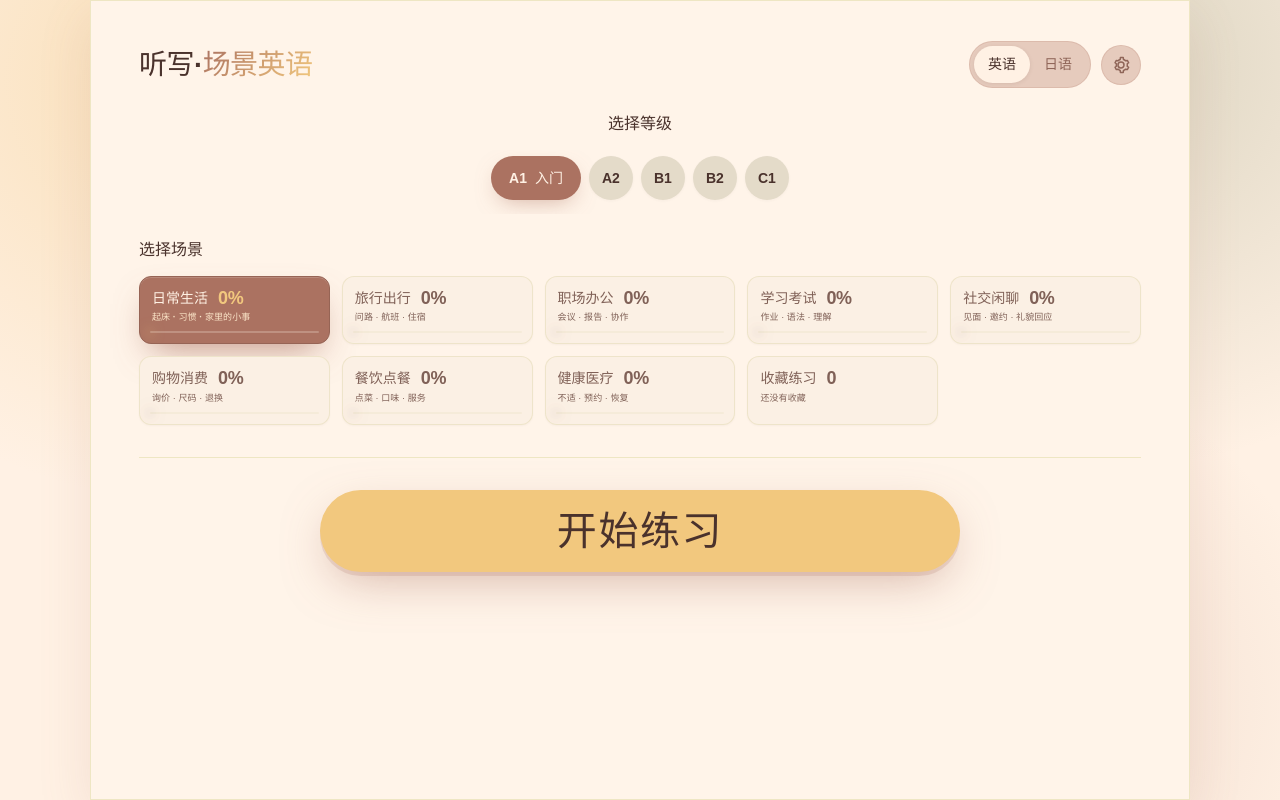
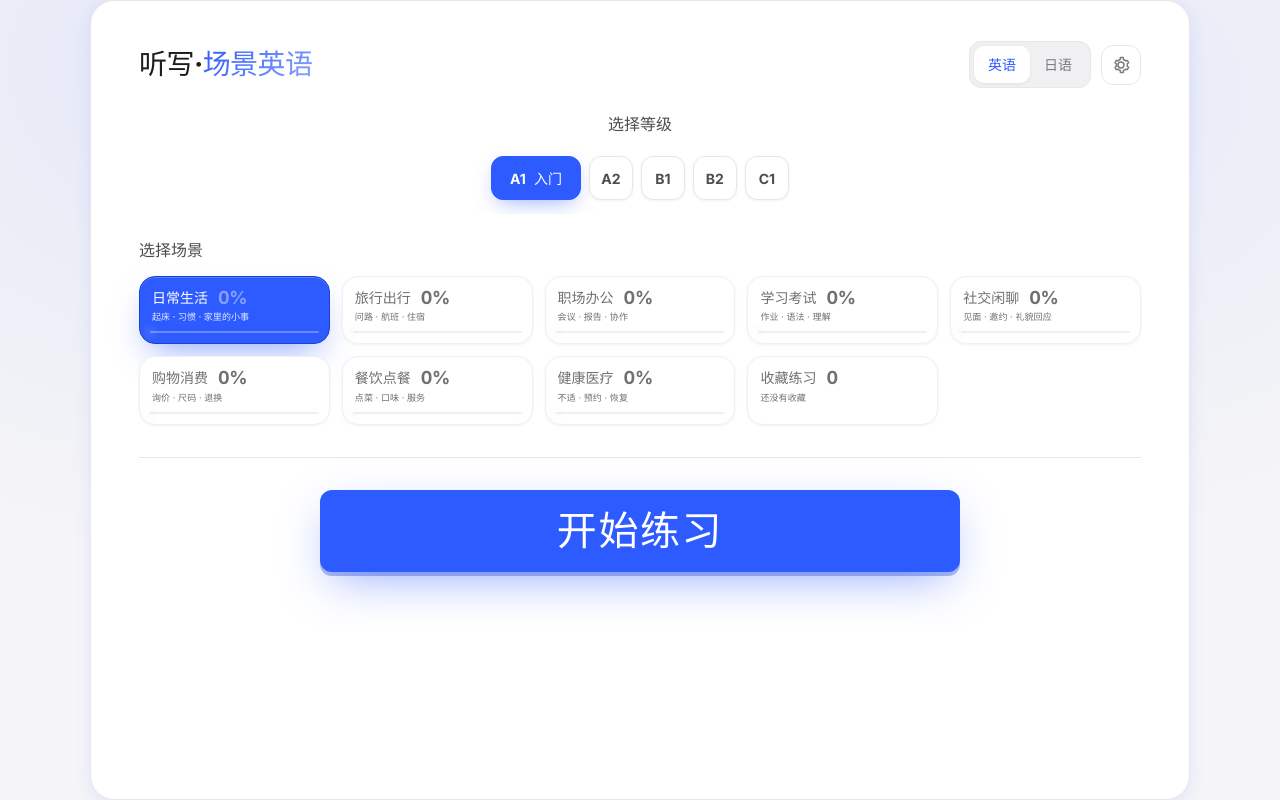
Before and after one commit to 726194dd/SentenceLab, a React (Vite) app: page / in a window 1280 px wide. Built offline with nearby package versions, Linux system fonts and the light colour scheme; no server answers; a small style sheet from the web is missing.

Commit message:
调整整个网站配色设计

```diff
--- a/index.html
+++ b/index.html
@@ -4,11 +4,12 @@
     <meta charset="UTF-8" />
     <meta name="viewport" content="width=device-width, initial-scale=1.0, viewport-fit=cover" />
     <title>Sentence Lab · 句子实验室</title>
-    <link rel="preconnect" href="https://cdn.jsdelivr.net" crossorigin />
-    <link rel="stylesheet" href="https://cdn.jsdelivr.net/npm/harmonyos-sans-webfont-splitted@1.2.1/dist/HarmonyOS_Sans_SC/Regular.css" />
-    <link rel="stylesheet" href="https://cdn.jsdelivr.net/npm/harmonyos-sans-webfont-splitted@1.2.1/dist/HarmonyOS_Sans_SC/Medium.css" />
-    <link rel="stylesheet" href="https://cdn.jsdelivr.net/npm/harmonyos-sans-webfont-splitted@1.2.1/dist/HarmonyOS_Sans_SC/Semibold.css" />
-    <link rel="stylesheet" href="https://cdn.jsdelivr.net/npm/harmonyos-sans-webfont-splitted@1.2.1/dist/HarmonyOS_Sans_SC/Bold.css" />
+    <link rel="preconnect" href="https://fonts.googleapis.com" crossorigin />
+    <link rel="preconnect" href="https://fonts.gstatic.com" crossorigin />
+    <link
+      href="https://fonts.googleapis.com/css2?family=Inter:wght@400;500;600;700&display=swap"
+      rel="stylesheet"
+    />
   </head>
   <body>
     <div id="root"></div>
--- a/src/components/Home.tsx
+++ b/src/components/Home.tsx
@@ -21,10 +21,10 @@
 }
 
 function progressTone(percent: number): string {
-  if (percent < 30) return "var(--muted)";
-  if (percent < 60) return "var(--clay)";
-  if (percent < 80) return "var(--honey)";
-  return "var(--sage)";
+  if (percent < 30) return "var(--text-tertiary)";
+  if (percent < 60) return "var(--blue-soft)";
+  if (percent < 80) return "var(--blue)";
+  return "var(--success)";
 }
 
 function sceneCardStyle(percent: number): CSSProperties {
--- a/src/components/Practice.tsx
+++ b/src/components/Practice.tsx
@@ -222,7 +222,7 @@
               {sentence.level}
             </span>
             <span className="chip">{scenarioLabel(sentence.scenario)}</span>
-            <span className="chip">第 {questionNo} 题 / 共 {pool.length} 题</span>
+            <span className="chip">{questionNo}/{pool.length}题</span>
             {!access.unlocked && !access.expired ? (
               <span className="chip trial-clock">{access.clock}</span>
             ) : null}
--- a/src/index.css
+++ b/src/index.css
@@ -1,24 +1,56 @@
 :root {
-  --cream: #fff1e4;
-  --sand: #e7dba9;
-  --honey: #f2c87e;
-  --sage: #969d7b;
-  --clay: #ab7261;
-  --paper: var(--cream);
-  --sheet: var(--cream);
-  --ink: #4a322c;
-  --muted: #8f6558;
-  --line: var(--sand);
-  --terracotta: var(--clay);
-  --terracotta-deep: #8a5a4c;
-  --honey-soft: color-mix(in srgb, var(--honey) 34%, var(--cream));
-  --leaf: #2f6a4a;
-  --leaf-soft: #dceee3;
-  --rose: #b42318;
-  --rose-soft: #f8d7d3;
-  --navy: #5c4038;
-  --shadow: 0 18px 50px rgba(171, 114, 97, 0.14);
-  --font: "HarmonyOS Sans SC", "Microsoft YaHei", "PingFang SC", sans-serif;
+  /* Design spec — blue / white / gray */
+  --blue: #2e5bff;
+  --blue-soft: #86a1ff;
+  --blue-muted: #e8edff;
+  --blue-deep: #1e40cc;
+
+  --text-primary: #1e1e1e;
+  --text-secondary: #4e4e4e;
+  --text-tertiary: #7b7b7b;
+
+  --success: #27ae60;
+  --success-soft: #e8f8ef;
+  --error: #e74c3c;
+  --error-soft: #fdedeb;
+  --warning: #f39c12;
+
+  --bg-page: #f5f5f7;
+  --bg-card: #ffffff;
+  --border: #e5e7eb;
+  --border-light: #f0f0f2;
+
+  --radius-sm: 8px;
+  --radius-md: 12px;
+  --radius-lg: 16px;
+  --radius-xl: 24px;
+
+  --shadow-sm: 0 1px 3px rgba(30, 30, 30, 0.06);
+  --shadow-md: 0 4px 16px rgba(46, 91, 255, 0.1);
+  --shadow-lg: 0 12px 40px rgba(46, 91, 255, 0.12);
+
+  /* Legacy aliases — keep existing class references working */
+  --cream: #ffffff;
+  --sand: var(--border-light);
+  --honey: var(--blue);
+  --sage: var(--blue-soft);
+  --clay: var(--blue);
+  --paper: var(--bg-page);
+  --sheet: var(--bg-card);
+  --ink: var(--text-primary);
+  --muted: var(--text-tertiary);
+  --line: var(--border);
+  --terracotta: var(--blue);
+  --terracotta-deep: var(--blue-deep);
+  --honey-soft: var(--blue-muted);
+  --leaf: var(--success);
+  --leaf-soft: var(--success-soft);
+  --rose: var(--error);
+  --rose-soft: var(--error-soft);
+  --navy: var(--text-secondary);
+  --shadow: var(--shadow-lg);
+
+  --font: "Inter", "PingFang SC", "Microsoft YaHei", system-ui, sans-serif;
   --font-ui: 400;
   --font-body: 500;
   --font-title: 600;
@@ -79,9 +111,8 @@
   margin: 0;
   overflow-x: hidden;
   background:
-    radial-gradient(circle at 14% 10%, color-mix(in srgb, var(--honey) 42%, transparent), transparent 32%),
-    radial-gradient(circle at 88% 8%, color-mix(in srgb, var(--sage) 32%, transparent), transparent 30%),
-    radial-gradient(circle at 78% 88%, color-mix(in srgb, var(--clay) 18%, transparent), transparent 28%),
+    radial-gradient(circle at 12% 8%, color-mix(in srgb, var(--blue) 8%, transparent), transparent 36%),
+    radial-gradient(circle at 88% 12%, color-mix(in srgb, var(--blue-soft) 12%, transparent), transparent 32%),
     var(--paper);
 }
 
@@ -123,11 +154,10 @@
   width: min(1100px, calc(100% - 32px));
   padding: 40px 48px 48px;
   text-align: left;
-  background: color-mix(in srgb, var(--cream) 82%, #fff);
-  border: 1px solid color-mix(in srgb, var(--sand) 70%, #fff);
-  border-radius: 0;
-  box-shadow: var(--shadow);
-  backdrop-filter: blur(20px);
+  background: var(--bg-card);
+  border: 1px solid var(--border);
+  border-radius: var(--radius-xl);
+  box-shadow: var(--shadow-md);
 }
 
 @media (min-width: 641px) {
@@ -167,12 +197,12 @@
   width: 40px;
   height: 40px;
   padding: 0;
-  border: 1px solid color-mix(in srgb, var(--clay) 18%, transparent);
-  border-radius: 999px;
-  background: color-mix(in srgb, var(--paper) 70%, var(--clay) 30%);
-  color: var(--muted);
+  border: 1px solid var(--border);
+  border-radius: var(--radius-md);
+  background: var(--bg-card);
+  color: var(--text-tertiary);
   cursor: pointer;
-  transition: background 0.15s ease, color 0.15s ease, box-shadow 0.15s ease;
+  transition: background 0.15s ease, color 0.15s ease, box-shadow 0.15s ease, border-color 0.15s ease;
 }
 
 .home-settings-btn svg {
@@ -182,16 +212,17 @@
 
 .home-settings-btn:hover,
 .home-settings-btn.active {
-  color: var(--ink);
+  color: var(--blue);
+  border-color: color-mix(in srgb, var(--blue) 24%, var(--border));
 }
 
 .home-settings-btn.active {
-  background: var(--paper);
-  box-shadow: 0 1px 4px color-mix(in srgb, var(--ink) 10%, transparent);
+  background: var(--blue-muted);
+  box-shadow: var(--shadow-sm);
 }
 
 .home-settings-btn:focus-visible {
-  outline: 2px solid var(--honey);
+  outline: 2px solid var(--blue);
   outline-offset: 2px;
 }
 
@@ -214,28 +245,28 @@
 .lang-switch {
   display: inline-flex;
   padding: 4px;
-  border-radius: 999px;
-  background: color-mix(in srgb, var(--paper) 70%, var(--clay) 30%);
-  border: 1px solid color-mix(in srgb, var(--clay) 18%, transparent);
+  border-radius: var(--radius-md);
+  background: var(--border-light);
+  border: 1px solid var(--border);
 }
 
 .lang-switch-btn {
   border: 0;
   background: transparent;
-  color: var(--muted);
+  color: var(--text-tertiary);
   font: inherit;
   font-size: 14px;
   font-weight: 600;
   padding: 8px 14px;
-  border-radius: 999px;
+  border-radius: calc(var(--radius-md) - 2px);
   cursor: pointer;
   transition: background 0.15s ease, color 0.15s ease, box-shadow 0.15s ease;
 }
 
 .lang-switch-btn.active {
-  background: var(--paper);
-  color: var(--ink);
-  box-shadow: 0 1px 4px color-mix(in srgb, var(--ink) 10%, transparent);
+  background: var(--bg-card);
+  color: var(--blue);
+  box-shadow: var(--shadow-sm);
 }
 
 .lang-switch-btn:not(.active):hover {
@@ -253,9 +284,9 @@
   overflow: hidden;
   padding: 12px;
   min-height: 48px;
-  border-radius: 14px;
-  background: color-mix(in srgb, var(--paper) 82%, var(--sand) 18%);
-  border: 1px solid color-mix(in srgb, var(--clay) 12%, transparent);
+  border-radius: var(--radius-md);
+  background: var(--bg-card);
+  border: 1px solid var(--border);
   cursor: ew-resize;
   touch-action: none;
   user-select: none;
@@ -265,7 +296,7 @@
   position: absolute;
   inset: 0 auto 0 0;
   width: calc(var(--volume-pct, 50) * 1%);
-  background: color-mix(in srgb, var(--honey) 26%, transparent);
+  background: color-mix(in srgb, var(--blue) 14%, transparent);
   pointer-events: none;
   transition: width 0.1s ease;
 }
@@ -303,10 +334,10 @@
 }
 
 .brand-kicker {
-  letter-spacing: 0.16em;
+  letter-spacing: 0.12em;
   text-transform: uppercase;
   font-size: 12px;
-  color: var(--terracotta);
+  color: var(--blue);
   font-weight: var(--font-body);
 }
 
@@ -317,10 +348,11 @@
   letter-spacing: -0.02em;
   line-height: 1.2;
   overflow-wrap: anywhere;
+  color: var(--text-primary);
 }
 
 .brand-title span {
-  background: linear-gradient(135deg, var(--clay), var(--honey));
+  background: linear-gradient(135deg, var(--blue), var(--blue-soft));
   -webkit-background-clip: text;
   background-clip: text;
   color: transparent;
@@ -334,6 +366,7 @@
   font-size: 16px;
   font-weight: var(--font-title);
   margin-bottom: 14px;
+  color: var(--text-secondary);
 }
 
 .home-section.is-levels {
@@ -347,10 +380,10 @@
 
 .panel {
   background: var(--sheet);
-  border: 1px solid var(--line);
-  border-radius: 24px;
-  box-shadow: var(--shadow);
-  padding: 22px;
+  border: 1px solid var(--border);
+  border-radius: var(--radius-xl);
+  box-shadow: var(--shadow-sm);
+  padding: 24px;
 }
 
 .panel h2 {
@@ -386,12 +419,12 @@
   width: 44px;
   height: 44px;
   padding: 0;
-  border: 0;
-  border-radius: 999px;
-  background: color-mix(in srgb, var(--sage) 26%, var(--cream));
-  color: var(--ink);
+  border: 1px solid var(--border);
+  border-radius: var(--radius-md);
+  background: var(--bg-card);
+  color: var(--text-secondary);
   font-weight: var(--font-body);
-  box-shadow: 0 1px 3px rgba(74, 50, 44, 0.04);
+  box-shadow: var(--shadow-sm);
   flex: 0 0 auto;
   overflow: hidden;
   white-space: nowrap;
@@ -401,7 +434,8 @@
     gap 0.28s ease,
     background 0.2s ease,
     color 0.2s ease,
-    box-shadow 0.2s ease;
+    box-shadow 0.2s ease,
+    border-color 0.2s ease;
 }
 
 .level-pill strong {
@@ -421,21 +455,23 @@
 }
 
 .level-pill:hover {
-  background: color-mix(in srgb, var(--sage) 38%, var(--cream));
-  box-shadow: 0 4px 14px -6px rgba(74, 50, 44, 0.16);
+  background: var(--blue-muted);
+  border-color: color-mix(in srgb, var(--blue) 20%, var(--border));
+  box-shadow: var(--shadow-md);
 }
 
 .level-pill.active:hover {
-  box-shadow: 0 10px 24px -8px color-mix(in srgb, var(--clay) 55%, transparent);
+  box-shadow: 0 10px 24px -8px color-mix(in srgb, var(--blue) 45%, transparent);
 }
 
 .level-pill.active {
   width: auto;
   padding: 0 18px;
   gap: 8px;
-  background: var(--clay);
-  color: var(--cream);
-  box-shadow: 0 8px 22px -8px color-mix(in srgb, var(--clay) 55%, transparent);
+  background: var(--blue);
+  border-color: var(--blue);
+  color: #fff;
+  box-shadow: 0 8px 22px -8px color-mix(in srgb, var(--blue) 55%, transparent);
 }
 
 .level-pill.active .level-pill-label {
@@ -455,13 +491,13 @@
   flex-direction: column;
   gap: 4px;
   padding: 12px 12px 20px;
-  border: 1px solid color-mix(in srgb, var(--sand) 72%, transparent);
-  border-radius: 12px;
-  background: color-mix(in srgb, var(--paper) 90%, var(--sand));
+  border: 1px solid var(--border);
+  border-radius: var(--radius-lg);
+  background: var(--bg-card);
   color: inherit;
   text-align: left;
   overflow: hidden;
-  box-shadow: 0 1px 2px rgba(74, 50, 44, 0.04);
+  box-shadow: var(--shadow-sm);
   animation: scene-fade-up 0.4s ease both;
   transition:
     transform 0.2s ease,
@@ -480,8 +516,8 @@
   bottom: 10px;
   height: 2px;
   border-radius: 999px;
-  background: color-mix(in srgb, var(--sand) 35%, transparent);
-  opacity: 0.7;
+  background: var(--border-light);
+  opacity: 1;
 }
 
 .scene-card::after {
@@ -492,10 +528,8 @@
   width: calc((100% - 20px) * var(--scene-progress-num, 0) / 100);
   height: 2px;
   border-radius: 999px;
-  background: color-mix(in srgb, var(--scene-progress-color, var(--clay)) 75%, #fff);
-  box-shadow:
-    0 0 8px 1px color-mix(in srgb, var(--scene-progress-color, var(--clay)) 55%, #fff),
-    0 0 18px 2px color-mix(in srgb, var(--scene-progress-color, var(--clay)) 28%, transparent);
+  background: var(--scene-progress-color, var(--blue));
+  box-shadow: 0 0 8px 1px color-mix(in srgb, var(--scene-progress-color, var(--blue)) 35%, transparent);
   transition: width 0.6s ease, box-shadow 0.3s ease;
 }
 
@@ -522,44 +556,40 @@
 
 .scene-card:hover:not(.active) {
   transform: translateY(-3px);
-  border-color: color-mix(in srgb, var(--sand) 90%, var(--clay));
-  box-shadow: 0 10px 24px -14px rgba(171, 114, 97, 0.16);
+  border-color: color-mix(in srgb, var(--blue) 24%, var(--border));
+  box-shadow: var(--shadow-md);
 }
 
 .scene-grid:has(.scene-card.active) .scene-card:not(.active),
 .scene-grid:has(.favorite-card.active) .scene-card:not(.active),
 .scene-grid:has(.scene-card.active) .favorite-card:not(.active) {
-  background: color-mix(in srgb, var(--cream) 94%, var(--sand));
-  border-color: color-mix(in srgb, var(--sand) 55%, transparent);
-  opacity: 0.68;
-  filter: saturate(0.78);
+  background: var(--bg-card);
+  border-color: var(--border-light);
+  opacity: 0.55;
+  filter: saturate(0.85);
 }
 
 .scene-card.active {
-  background: var(--clay);
-  border-color: color-mix(in srgb, var(--ink) 22%, var(--clay));
+  background: var(--blue);
+  border-color: var(--blue-deep);
   box-shadow:
-    inset 0 1px 0 color-mix(in srgb, #fff 16%, transparent),
-    0 16px 34px -12px color-mix(in srgb, var(--clay) 72%, transparent);
+    inset 0 1px 0 color-mix(in srgb, #fff 20%, transparent),
+    0 16px 34px -12px color-mix(in srgb, var(--blue) 55%, transparent);
   transform: translateY(-4px);
   opacity: 1;
   filter: none;
 }
 
 .scene-card.active::before {
-  background: color-mix(in srgb, var(--cream) 24%, transparent);
+  background: color-mix(in srgb, #fff 28%, transparent);
   opacity: 1;
 }
 
 .scene-card.active::after {
   height: 3px;
   bottom: 9px;
-  background: linear-gradient(
-    90deg,
-    var(--honey),
-    color-mix(in srgb, var(--cream) 82%, var(--honey))
-  );
-  box-shadow: 0 0 12px 2px color-mix(in srgb, var(--honey) 58%, transparent);
+  background: linear-gradient(90deg, #fff, color-mix(in srgb, #fff 72%, var(--blue-soft)));
+  box-shadow: 0 0 10px 2px color-mix(in srgb, #fff 40%, transparent);
 }
 
 .scene-card-head {
@@ -575,12 +605,12 @@
   font-size: 14px;
   font-weight: var(--font-body);
   line-height: 1.3;
-  color: color-mix(in srgb, var(--muted) 58%, var(--ink));
+  color: var(--text-secondary);
 }
 
 .scene-card.active .scene-card-name {
   font-weight: var(--font-display);
-  color: var(--cream);
+  color: #fff;
 }
 
 .scene-card-percent {
@@ -590,11 +620,11 @@
   line-height: 1;
   letter-spacing: -0.02em;
   font-variant-numeric: tabular-nums;
-  color: color-mix(in srgb, var(--muted) 72%, var(--ink));
+  color: var(--text-primary);
 }
 
 .scene-card.active .scene-card-percent {
-  color: var(--honey);
+  color: var(--blue-soft);
 }
 
 .scene-card-tags {
@@ -602,11 +632,11 @@
   font-size: 9px;
   line-height: 1.35;
   letter-spacing: 0.01em;
-  color: color-mix(in srgb, var(--muted) 92%, transparent);
+  color: var(--text-tertiary);
 }
 
 .scene-card.active .scene-card-tags {
-  color: color-mix(in srgb, var(--cream) 74%, var(--honey));
+  color: color-mix(in srgb, #fff 78%, var(--blue-soft));
   font-weight: 600;
 }
 
@@ -633,31 +663,31 @@
 
 .favorite-card:hover:not(.active) {
   transform: translateY(-3px);
-  border-color: color-mix(in srgb, var(--sand) 90%, var(--clay));
-  box-shadow: 0 10px 24px -14px rgba(171, 114, 97, 0.16);
+  border-color: color-mix(in srgb, var(--blue) 24%, var(--border));
+  box-shadow: var(--shadow-md);
 }
 
 .favorite-card.active {
-  background: var(--clay);
-  border-color: color-mix(in srgb, var(--ink) 22%, var(--clay));
+  background: var(--blue);
+  border-color: var(--blue-deep);
   box-shadow:
-    inset 0 1px 0 color-mix(in srgb, #fff 16%, transparent),
-    0 16px 34px -12px color-mix(in srgb, var(--clay) 72%, transparent);
+    inset 0 1px 0 color-mix(in srgb, #fff 20%, transparent),
+    0 16px 34px -12px color-mix(in srgb, var(--blue) 55%, transparent);
   transform: translateY(-4px);
   opacity: 1;
   filter: none;
 }
 
 .favorite-card.active .scene-card-name {
-  color: var(--cream);
+  color: #fff;
 }
 
 .favorite-card.active .scene-card-percent {
-  color: var(--honey);
+  color: var(--blue-soft);
 }
 
 .favorite-card.active .scene-card-tags {
-  color: color-mix(in srgb, var(--cream) 74%, var(--honey));
+  color: color-mix(in srgb, #fff 78%, var(--blue-soft));
   font-weight: 600;
 }
 
@@ -668,24 +698,25 @@
   font-size: 40px;
   font-weight: var(--font-display);
   letter-spacing: 0.04em;
-  transition: transform 0.2s ease, box-shadow 0.2s ease;
+  border-radius: var(--radius-lg);
+  transition: transform 0.2s ease, box-shadow 0.2s ease, background 0.2s ease;
   box-shadow:
-    0 16px 48px -12px color-mix(in srgb, var(--clay) 52%, transparent),
-    0 4px 0 color-mix(in srgb, var(--clay) 18%, transparent);
+    0 16px 48px -12px color-mix(in srgb, var(--blue) 52%, transparent),
+    0 4px 0 color-mix(in srgb, var(--blue-deep) 35%, transparent);
 }
 
 .btn-start:hover:not(:disabled) {
   transform: translateY(-2px);
   box-shadow:
-    0 20px 56px -10px color-mix(in srgb, var(--clay) 58%, transparent),
-    0 6px 0 color-mix(in srgb, var(--clay) 22%, transparent);
+    0 20px 56px -10px color-mix(in srgb, var(--blue) 58%, transparent),
+    0 6px 0 color-mix(in srgb, var(--blue-deep) 40%, transparent);
 }
 
 .btn-start:active:not(:disabled) {
   transform: translateY(1px);
   box-shadow:
-    0 10px 32px -12px color-mix(in srgb, var(--clay) 48%, transparent),
-    0 2px 0 color-mix(in srgb, var(--clay) 16%, transparent);
+    0 10px 32px -12px color-mix(in srgb, var(--blue) 48%, transparent),
+    0 2px 0 color-mix(in srgb, var(--blue-deep) 30%, transparent);
 }
 
 .start-row {
@@ -702,7 +733,7 @@
   margin-top: 8px;
   padding-top: 32px;
   padding-bottom: 8px;
-  border-top: 1px solid color-mix(in srgb, var(--sand) 70%, #fff);
+  border-top: 1px solid var(--border);
 }
 
 .start-meta {
@@ -715,10 +746,11 @@
   justify-content: center;
   gap: 8px;
   border: 0;
-  border-radius: 999px;
+  border-radius: var(--radius-md);
   padding: 11px 18px;
   min-height: 44px;
   font-weight: var(--font-body);
+  transition: background 0.15s ease, box-shadow 0.15s ease, color 0.15s ease, border-color 0.15s ease;
 }
 
 .btn svg {
@@ -727,12 +759,12 @@
 }
 
 .btn-primary {
-  background: var(--honey);
-  color: var(--ink);
-}
-
-.btn-primary:hover {
-  background: color-mix(in srgb, var(--honey) 72%, var(--clay));
+  background: var(--blue);
+  color: #fff;
+}
+
+.btn-primary:hover:not(:disabled) {
+  background: var(--blue-deep);
 }
 
 .btn:disabled {
@@ -742,13 +774,19 @@
 
 .btn-ghost {
   background: transparent;
-  color: var(--navy);
-  border: 1px solid var(--line);
+  color: var(--text-secondary);
+  border: 1px solid var(--border);
+}
+
+.btn-ghost:hover:not(:disabled) {
+  border-color: color-mix(in srgb, var(--blue) 24%, var(--border));
+  color: var(--blue);
+  background: var(--blue-muted);
 }
 
 .btn-soft {
-  background: var(--sand);
-  color: var(--ink);
+  background: var(--border-light);
+  color: var(--text-primary);
 }
 
 .speech-note {
@@ -856,7 +894,7 @@
 }
 
 .practice-page .btn-ghost {
-  background: color-mix(in srgb, var(--cream) 86%, transparent);
+  background: color-mix(in srgb, var(--bg-card) 88%, transparent);
 }
 
 .practice-page.stage .app-shell {
@@ -908,18 +946,19 @@
 }
 
 .crumbs-back:hover {
-  color: var(--clay);
+  color: var(--blue);
 }
 
 .crumbs-back:focus-visible {
-  outline: 2px solid var(--honey);
+  outline: 2px solid var(--blue);
   outline-offset: 2px;
   border-radius: 4px;
 }
 
 .chip {
-  background: var(--sand);
-  border-radius: 999px;
+  background: var(--blue-muted);
+  color: var(--blue-deep);
+  border-radius: var(--radius-sm);
   padding: 6px 10px;
   font-size: 13px;
   font-weight: var(--font-body);
@@ -943,6 +982,8 @@
   gap: 10px 18px;
   width: min(560px, 100%);
   margin: 2em auto 0.5em;
+  padding-bottom: 0.5em;
+  border-bottom: max(1px, 0.07em) solid currentColor;
   color: var(--muted);
   font-size: 14px;
   font-weight: var(--font-body);
@@ -991,7 +1032,7 @@
 }
 
 .fav-btn.is-on {
-  color: var(--honey);
+  color: var(--warning);
 }
 
 .favorite-card:disabled {
@@ -1039,9 +1080,9 @@
   gap: 6px;
   margin-left: auto;
   padding: 4px 8px 4px 10px;
-  border-radius: 999px;
-  background: color-mix(in srgb, var(--sand) 45%, var(--cream));
-  color: var(--muted);
+  border-radius: var(--radius-md);
+  background: var(--border-light);
+  color: var(--text-tertiary);
   cursor: pointer;
   user-select: none;
 }
@@ -1073,7 +1114,7 @@
   position: absolute;
   inset: 0;
   border-radius: 999px;
-  background: var(--sand);
+  background: var(--border);
   transition: background 0.2s ease;
   pointer-events: none;
 }
@@ -1086,13 +1127,13 @@
   width: 18px;
   height: 18px;
   border-radius: 50%;
-  background: var(--cream);
-  box-shadow: 0 1px 3px rgba(74, 50, 44, 0.22);
+  background: #fff;
+  box-shadow: 0 1px 3px rgba(30, 30, 30, 0.16);
   transition: transform 0.2s ease;
 }
 
 .switch input:checked + .switch-ui {
-  background: var(--honey);
+  background: var(--blue);
 }
 
 .switch input:checked + .switch-ui::after {
@@ -1100,7 +1141,7 @@
 }
 
 .switch input:focus-visible + .switch-ui {
-  outline: 2px solid var(--honey);
+  outline: 2px solid var(--blue);
   outline-offset: 2px;
 }
 
@@ -1231,7 +1272,7 @@
 }
 
 .pos-pron {
-  --pos-bg: #ab7261;
+  --pos-bg: #5b86a6;
 }
 
 .pos-prep {
@@ -1239,11 +1280,11 @@
 }
 
 .pos-conj {
-  --pos-bg: #8f6558;
+  --pos-bg: #6b7c9e;
 }
 
 .pos-other {
-  --pos-bg: #8a7a6a;
+  --pos-bg: #7b8794;
 }
 
 .word-blank-ipa,
@@ -1368,7 +1409,7 @@
 }
 
 .word-blank-body input:focus {
-  border-bottom-color: var(--honey);
+  border-bottom-color: var(--blue);
 }
 
 .word-blank.wrong .word-blank-body input {
@@ -1408,19 +1449,19 @@
 .feedback {
   margin-top: 16px;
   padding: 16px;
-  border-radius: 16px;
+  border-radius: var(--radius-lg);
   background: var(--sheet);
-  border: 1px solid var(--line);
+  border: 1px solid var(--border);
 }
 
 .feedback.ok {
-  background: var(--leaf-soft);
-  border-color: #b7d7c4;
+  background: var(--success-soft);
+  border-color: color-mix(in srgb, var(--success) 28%, var(--border));
 }
 
 .feedback.bad {
-  background: #fff7f6;
-  border-color: #f0c7c2;
+  background: var(--error-soft);
+  border-color: color-mix(in srgb, var(--error) 28%, var(--border));
 }
 
 .stat {
@@ -1458,8 +1499,8 @@
 
 .answer-word:hover,
 .answer-word.is-on {
-  color: var(--terracotta-deep);
-  border-bottom-color: var(--honey);
+  color: var(--blue-deep);
+  border-bottom-color: var(--blue);
 }
 
 .answer-alt {
@@ -1470,8 +1511,8 @@
   margin-top: 14px;
   text-align: left;
   background: var(--sheet);
-  border: 1px solid var(--line);
-  border-radius: 16px;
+  border: 1px solid var(--border);
+  border-radius: var(--radius-lg);
   padding: 14px 16px;
   max-width: 100%;
   overflow-wrap: anywhere;
@@ -1528,9 +1569,9 @@
   gap: 8px;
   margin-top: 8px;
   padding: 8px 10px;
-  border-radius: 12px;
-  background: var(--honey-soft);
-  color: var(--ink);
+  border-radius: var(--radius-md);
+  background: var(--blue-muted);
+  color: var(--text-primary);
 }
 
 .word-gloss b {
@@ -1542,9 +1583,9 @@
   display: inline-block;
   font-size: 12px;
   font-weight: var(--font-body);
-  color: var(--terracotta-deep);
-  background: var(--honey-soft);
-  border-radius: 999px;
+  color: var(--blue-deep);
+  background: var(--blue-muted);
+  border-radius: var(--radius-sm);
   padding: 2px 8px;
 }
 
@@ -1556,8 +1597,8 @@
 
 .note-block {
   background: var(--sheet);
-  border: 1px solid var(--line);
-  border-radius: 16px;
+  border: 1px solid var(--border);
+  border-radius: var(--radius-lg);
   padding: 14px 16px;
 }
 
@@ -1594,17 +1635,17 @@
 }
 
 .drill-card {
-  border: 1px solid var(--line);
-  border-radius: 16px;
+  border: 1px solid var(--border);
+  border-radius: var(--radius-lg);
   padding: 14px;
   background: var(--sheet);
 }
 
 .focus {
   display: inline-block;
-  background: var(--honey-soft);
-  color: var(--terracotta-deep);
-  border-radius: 999px;
+  background: var(--blue-muted);
+  color: var(--blue-deep);
+  border-radius: var(--radius-sm);
   padding: 3px 8px;
   font-size: 12px;
   font-weight: var(--font-body);
@@ -1626,7 +1667,8 @@
   overflow-y: auto;
   -webkit-overflow-scrolling: touch;
   padding: max(16px, env(safe-area-inset-top, 0px)) max(16px, env(safe-area-inset-right, 0px)) max(16px, env(safe-area-inset-bottom, 0px)) max(16px, env(safe-area-inset-left, 0px));
-  background: color-mix(in srgb, var(--cream) 78%, transparent);
+  background: color-mix(in srgb, var(--bg-page) 82%, transparent);
+  backdrop-filter: blur(8px);
 }
 
 .paywall-card {
@@ -1648,13 +1690,19 @@
 
 .paywall-code {
   width: 100%;
-  border: 1px solid var(--line);
-  border-radius: 12px;
-  background: var(--cream);
+  border: 1px solid var(--border);
+  border-radius: var(--radius-md);
+  background: var(--bg-card);
   color: var(--ink);
   padding: 10px 12px;
   text-align: center;
   font-size: 16px;
+}
+
+.paywall-code:focus {
+  outline: 2px solid var(--blue);
+  outline-offset: 0;
+  border-color: var(--blue);
 }
 
 @media (hover: none) {
@@ -1684,7 +1732,7 @@
 @media (max-width: 960px) {
   .app-shell.home {
     padding: 28px 24px 32px;
-    border-radius: 0;
+    border-radius: var(--radius-xl);
   }
 
   .home-settings-grid {
@@ -1808,7 +1856,7 @@
     z-index: 4;
     margin: 0;
     padding: 12px 16px calc(12px + env(safe-area-inset-bottom, 0px));
-    background: linear-gradient(transparent, var(--paper) 36%);
+    background: linear-gradient(transparent, var(--bg-page) 36%);
   }
 
   .app-shell.home .start-row {
```
